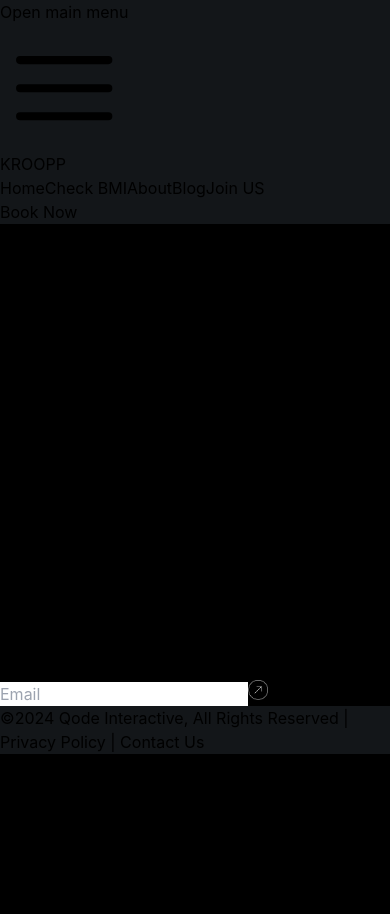
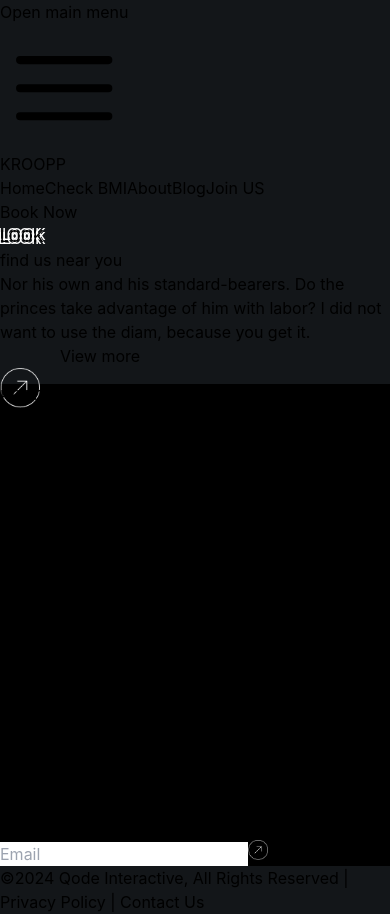
Before and after one commit to teshankalhara/CrossFit_React_TS_Frontend, a React (Vite) app: page /about in a window 390 px wide. Before the commit the page ends 844 px from the top, so only its background shows below. Built offline with nearby package versions, Linux system fonts and the light colour scheme.

Commit message:
responsive-about,bmi_page

```diff
--- a/src/components/CustomizedBtn/CustomizedBtn.tsx
+++ b/src/components/CustomizedBtn/CustomizedBtn.tsx
@@ -5,7 +5,7 @@ const CustomizedBtn = (btn: CustomizedBtnType) => {
     return (
         <>
             <button type="button" style={{ width: `${btn.width}px`, height: `${btn.height}px` }}
-                className="border  hover:border-white text-white hover:bg-slate-800 py-2 rounded-3xl flex justify-between items-center">
+                className="border uppercase hover:border-white text-white hover:bg-slate-800 py-2 rounded-3xl flex justify-between items-center">
                 <div className="px-8 text-medium text-left">{btn.title}</div>
                 <div className="rounded-full" style={{ width: `${btn.height}px`, height: `${btn.height}px` }}>
                     <img src={arrowIcon} alt="Arrow Icon" width={btn.height} />
--- a/src/pages/About.tsx
+++ b/src/pages/About.tsx
@@ -1,8 +1,33 @@
+import CustomizedBtn from "../components/CustomizedBtn/CustomizedBtn"
+
 const About = () => {
     return (
         <>
             <div className="pt-4 py-5" style={{ backgroundColor: "#131619" }}>
+                <div className="sm:flex">
+                    <div className="basis-1/2">
 
+                    </div>
+                    <div className="basis-1/2">
+                        <div className="relative lg:basis-1/2 lg:py-2 sm:px-10 sm:pt-10 pl-5 pt-2">
+                            <h1 className="absolute lg:inset-0 text-[70px] sm:text-[70px] lg:text-[80px] font-extrabold text-black opacity-10 sm:flex sm:items-start sm:justify-start"
+                                style={{ textShadow: '2px 2px 0px white, -2px -2px 0px white, 2px -2px 0px white, -2px 2px 0px white' }}>
+                                LOOK
+                            </h1>
+                            <div className="lg:relative lg:z-10 lg:py-2 lg:mt-4 sm:mt-6 mt-8 sm:mb-0 mb-2">
+                                <h1 className="lg:mb-1 text-slate-50 font-bold uppercase lg:text-[42px] text-[32px] mb-5 lg:pt-0 pt-2">find us near you</h1>
+                            </div>
+                            <div className="lg:px-6 lg:relative ">
+                                <p className="text-white sm:pr-8">
+                                    Nor his own and his standard-bearers. Do the princes take advantage of him with labor? I did not want to use the diam, because you get it.
+                                </p>
+                            </div>
+                            <div className="lg:px-6 relative mt-4">
+                                <CustomizedBtn title="View more" width={200} height={40}/>
+                            </div>
+                        </div>
+                    </div>
+                </div>
             </div>
         </>
     )
--- a/src/pages/BMI.tsx
+++ b/src/pages/BMI.tsx
@@ -13,7 +13,7 @@ const BMI = () => {
                                 BMI
                             </h1>
                             <div className="lg:relative lg:z-10 lg:py-3 lg:mt-4 sm:mt-6 mt-8">
-                                <h1 className="lg:mb-1 text-slate-50 font-bold" style={{ fontSize: "42px" }}>INPUT YOUR BMI</h1>
+                            <h1 className="lg:mb-1 text-slate-50 font-bold uppercase text-[42px]">INPUT YOUR BMI</h1>
                             </div>
                             <div className="lg:px-6 lg:relative lg:z-99">
                                 <p>
```
